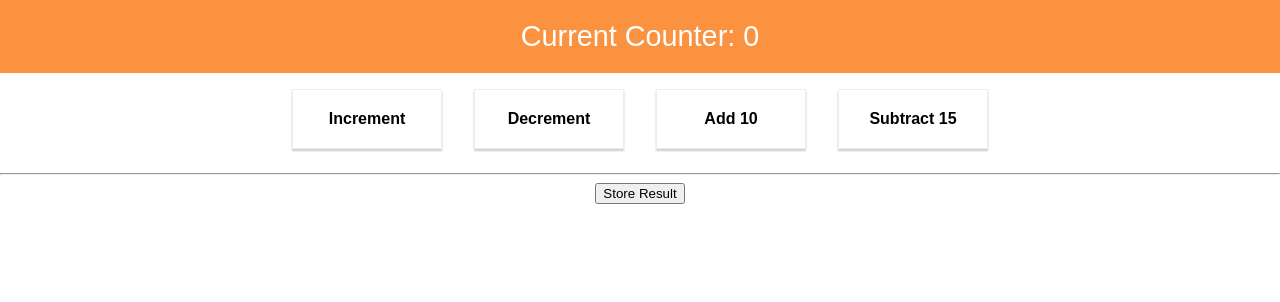
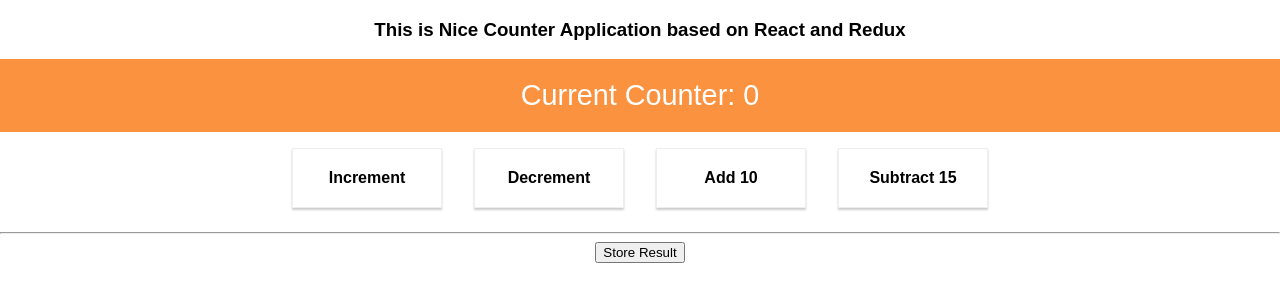
Before and after one commit to emohankrishna/Counter-Redux, a React (Create React App) app: page / in a window 1280 px wide. Shown: the top 302 px of the page. Built offline with nearby package versions, Linux system fonts and the light colour scheme.

Commit message:
Counter Application Message

```diff
--- a/src/containers/Counter/Counter.js
+++ b/src/containers/Counter/Counter.js
@@ -9,6 +9,7 @@ class Counter extends Component {
     render () {
         return (
             <div>
+                <h3> This is Nice Counter Application based on React and Redux</h3>
                 <CounterOutput value={this.props.ctr} />
                 <CounterControl label="Increment" clicked={this.props.onIncrementCounter} />
                 <CounterControl label="Decrement" clicked={this.props.onDecrementCounter}  />
```
